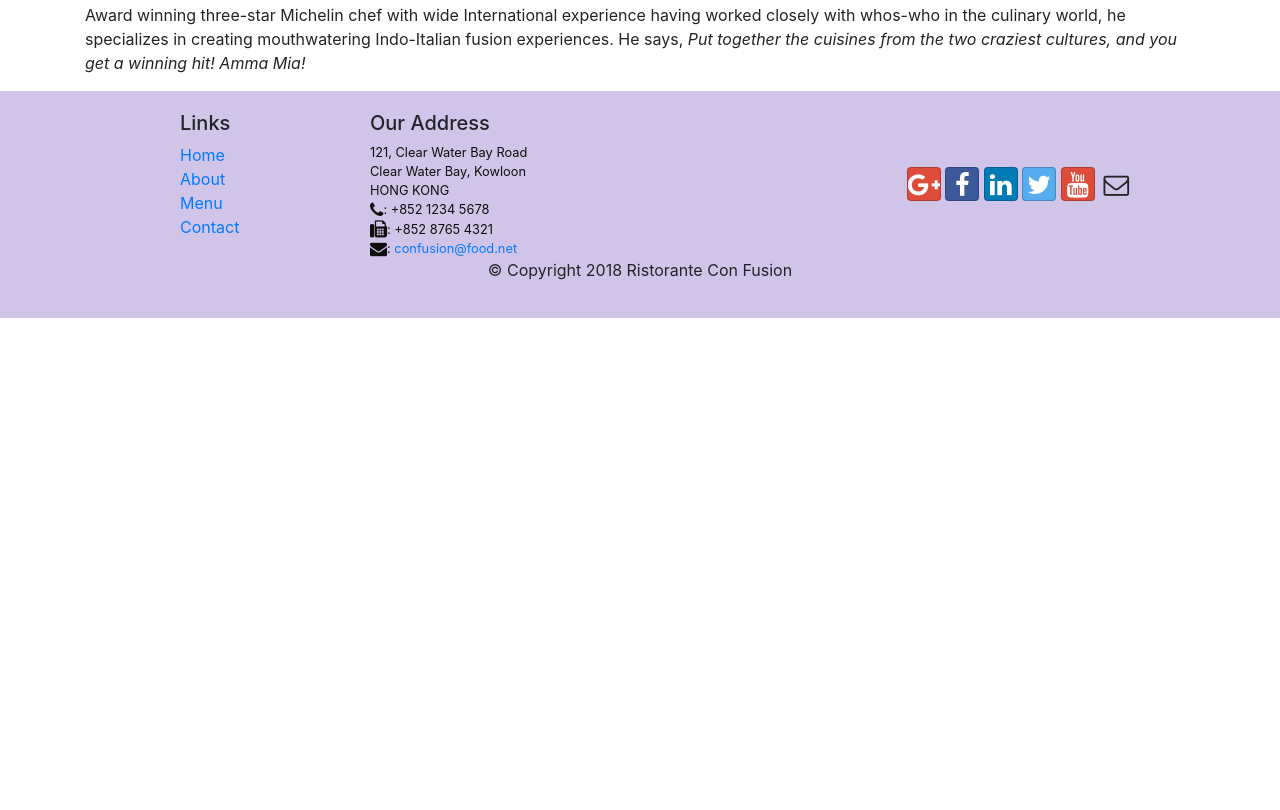
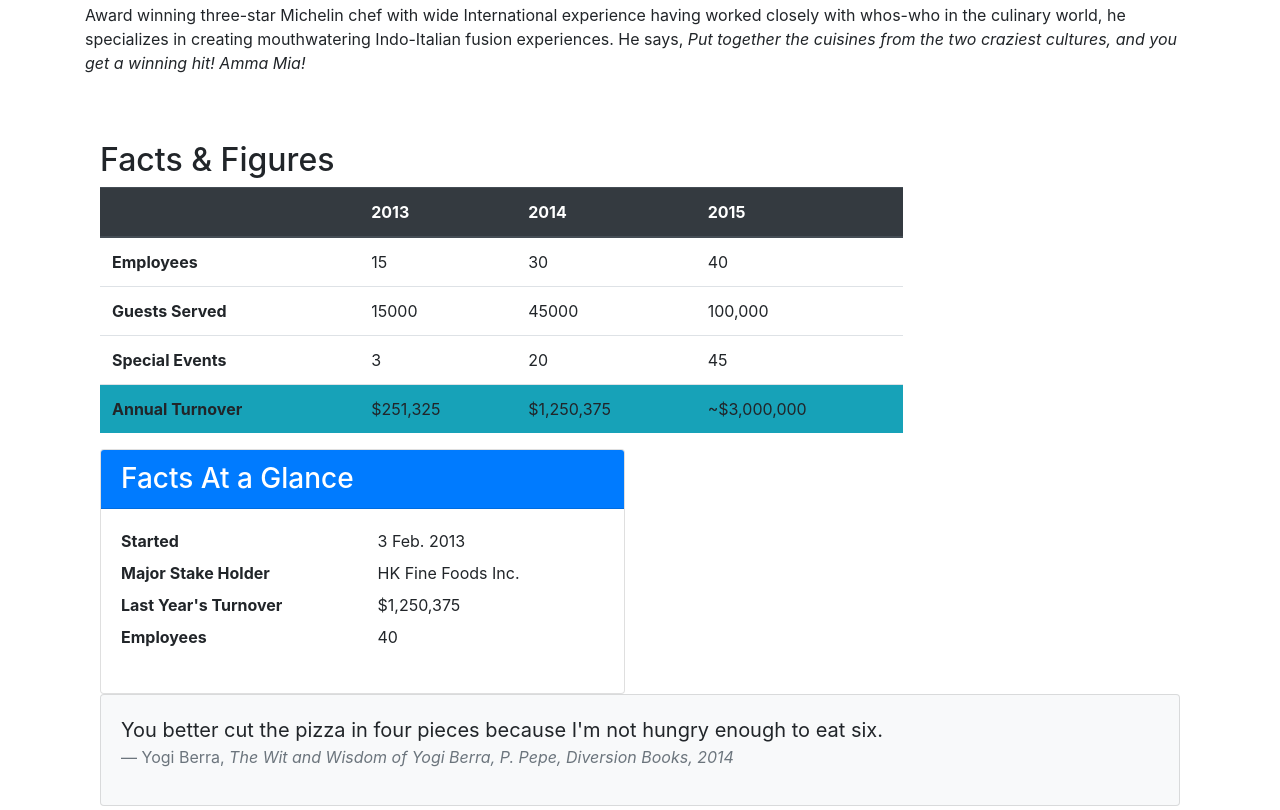
Before and after one commit to nagarajan1991/bootstrap_handson, a website: page aboutus.html in a window 1280 px wide. Shown: the part 1257-2067 px from the top of the page. Before the commit the page ends 1575 px from the top, so only its background shows below. Drawn offline with nearby package versions, Linux system fonts and the light colour scheme.

Commit message:
ALerting Users

```diff
--- a/aboutus.html
+++ b/aboutus.html
@@ -98,6 +98,81 @@
             </div>
        </div>
 
+       <div class="row row-content">
+        <div class="col-12 col-sm-9">
+            <h2>Facts &amp; Figures</h2>
+            <div class="table-responsive">
+                <table class="table table-hover">
+                    <thead class="thead-dark">
+                        <tr>
+                            <th>&nbsp;</th>
+                            <th>2013</th>
+                            <th>2014</th>
+                            <th>2015</th>
+                        </tr>
+                    </thead>
+                    <tbody>
+                        <tr>
+                            <th>Employees</th>
+                            <td>15</td>
+                            <td>30</td>
+                            <td>40</td>
+                        </tr>
+                        <tr>
+                            <th>Guests Served</th>
+                            <td>15000</td>
+                            <td>45000</td>
+                            <td>100,000</td>
+                        </tr>
+                        <tr>
+                            <th>Special Events</th>
+                            <td>3</td>
+                            <td>20</td>
+                            <td>45</td>
+                        </tr>
+                        <tr class="bg-info">
+                            <th>Annual Turnover</th>
+                            <td>$251,325</td>
+                            <td>$1,250,375</td>
+                            <td>~$3,000,000</td>
+                        </tr>
+                    </tbody>
+                </table>
+            </div>
+        </div>
+
+        <div class="col-12 col-sm-6">
+            <div class="card">
+                <h3 class="card-header bg-primary text-white">Facts At a Glance</h3>
+                <div class="card-body">
+                    <dl class="row">
+                        <dt class="col-6">Started</dt>
+                        <dd class="col-6">3 Feb. 2013</dd>
+                        <dt class="col-6">Major Stake Holder</dt>
+                        <dd class="col-6">HK Fine Foods Inc.</dd>
+                        <dt class="col-6">Last Year's Turnover</dt>
+                        <dd class="col-6">$1,250,375</dd>
+                        <dt class="col-6">Employees</dt>
+                        <dd class="col-6">40</dd>
+                    </dl>
+                </div>
+            </div>
+        </div>
+
+        <div class="col-12">
+            <div class="card card-body bg-light">
+                <blockquote class="blockquote">
+                    <p class="mb-0">You better cut the pizza in four pieces because
+                        I'm not hungry enough to eat six.</p>
+                    <footer class="blockquote-footer">Yogi Berra,
+                        <cite title="Source Title">The Wit and Wisdom of Yogi Berra,
+                        P. Pepe, Diversion Books, 2014</cite>
+                    </footer>
+                </blockquote>
+            </div>
+        </div>
+   </div>
+
     </div>
 
     <footer class="footer">
```
Also changed, not shown: index.html (+28 -8 lines), img/alberto.png (added), img/buffet.png (added), img/logo.png (added), img/uthappizza.png (added), 1 other file.
